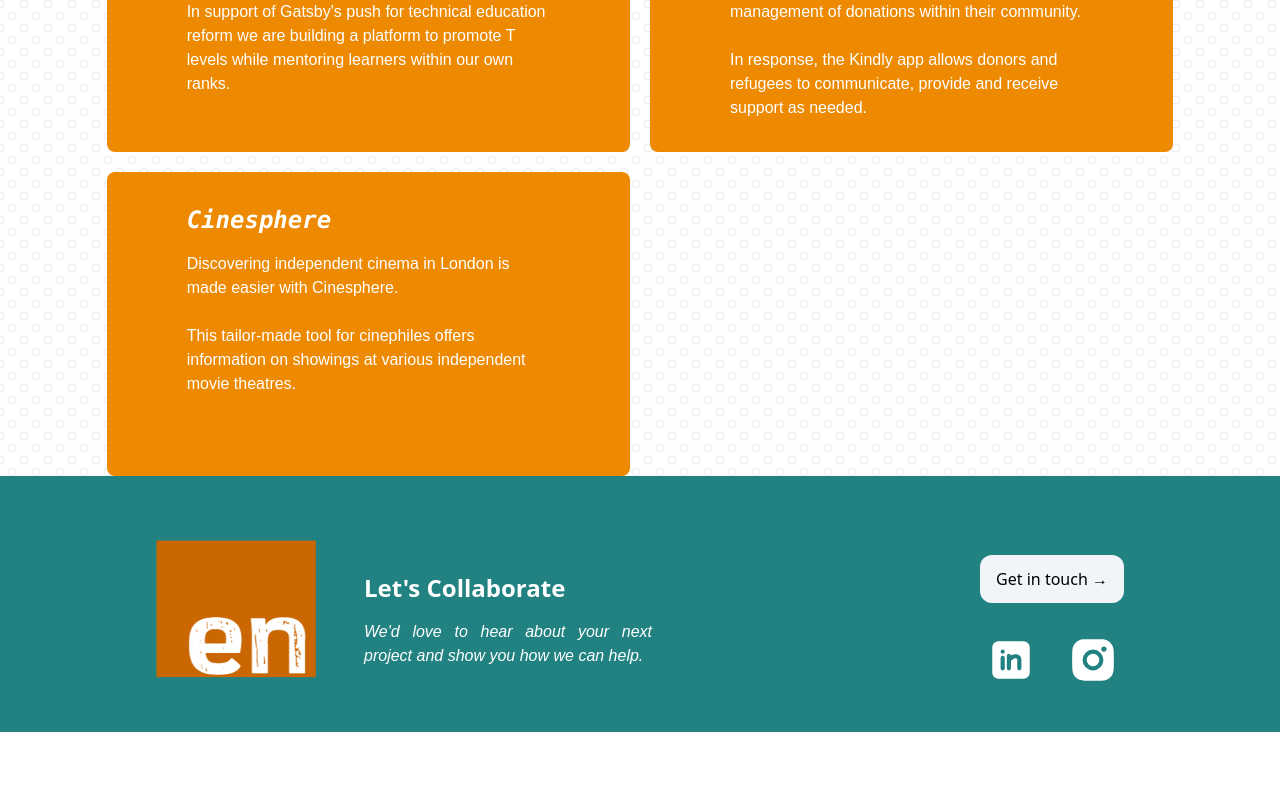
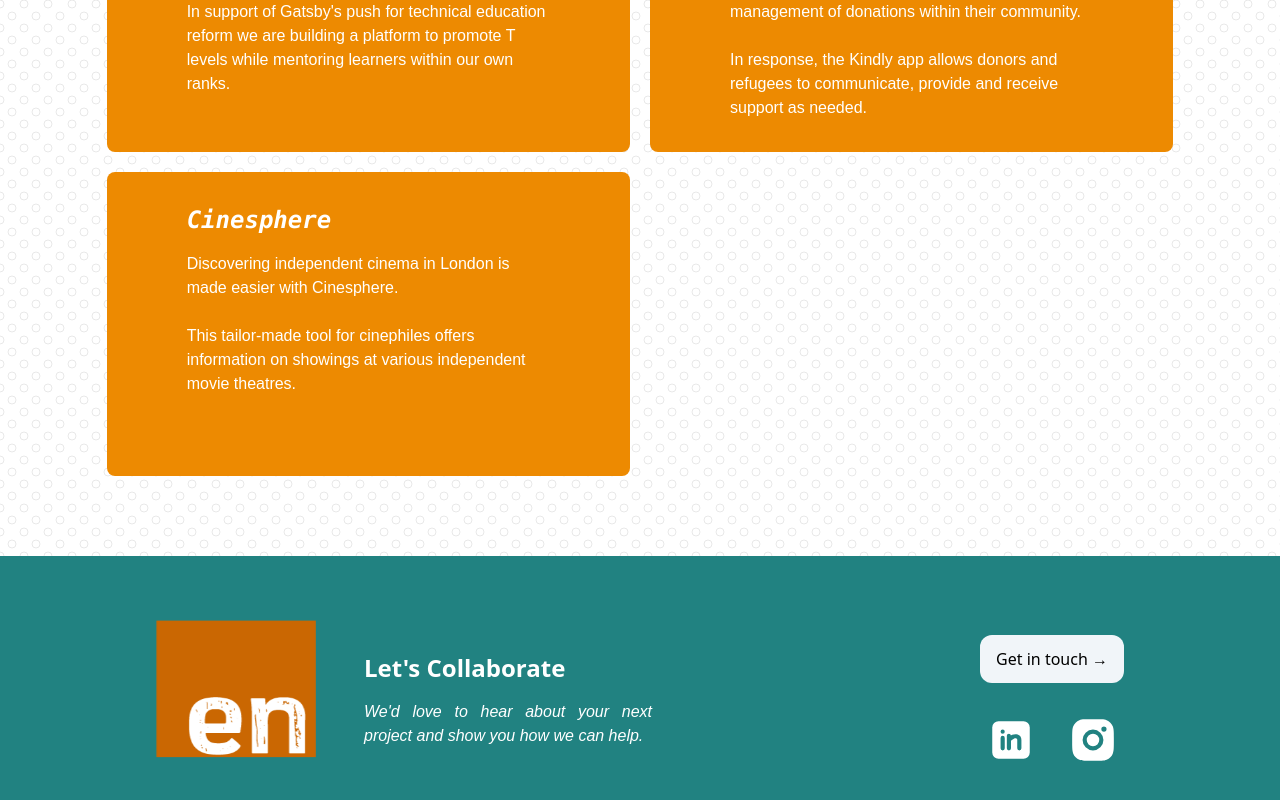
Before and after one commit to enBloc-org/website, a Next.js app: page / in a window 1280 px wide. Shown: the part 2576-3376 px from the top of the page. Before the commit the page ends 3308 px from the top, so only its background shows below. Built offline with nearby package versions, Linux system fonts and the light colour scheme.

Commit message:
Margin top for footer

```diff
--- a/src/components/footer/Footer.tsx
+++ b/src/components/footer/Footer.tsx
@@ -5,7 +5,7 @@
 
 const Footer = () => {
   return (
-    <footer className='bg-en-green px-2 py-8 text-white'>
+    <footer className='mt-20 bg-en-green px-2 py-8 text-white'>
       <div className='mt-8 flex flex-wrap items-center justify-center gap-8 px-2 md:justify-around'>
         <div className='flex flex-wrap items-center justify-center gap-8'>
           <div className='relative h-24 w-24 md:h-40 md:w-40'>
@@ -16,7 +16,7 @@
             />
           </div>
           <div className='flex flex-col gap-4'>
-            <h3 className='pl-4 font-sans text-xl font-bold md:text-2xl text-center sm:text-start'>
+            <h3 className='pl-4 text-center font-sans text-xl font-bold sm:text-start md:text-2xl'>
               Let&apos;s Collaborate
             </h3>
             <p className='max-w-80 px-4 text-justify italic'>
```
